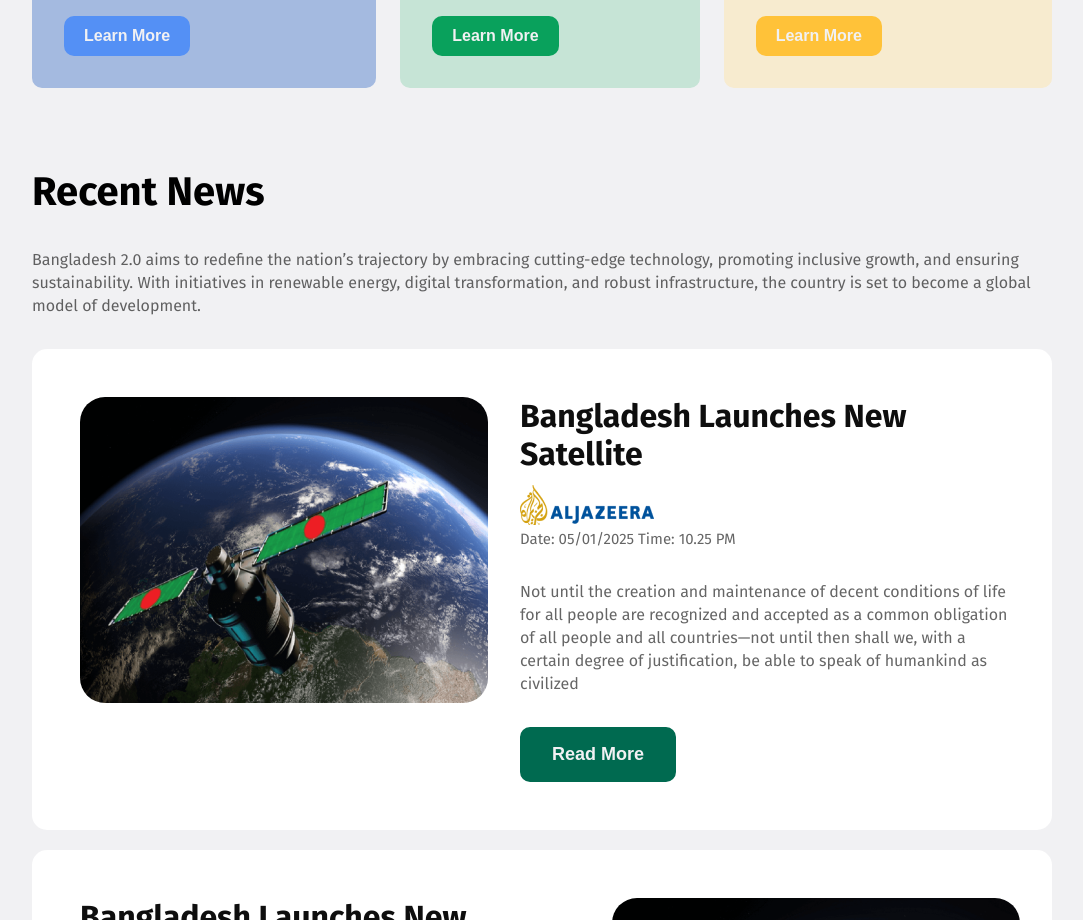
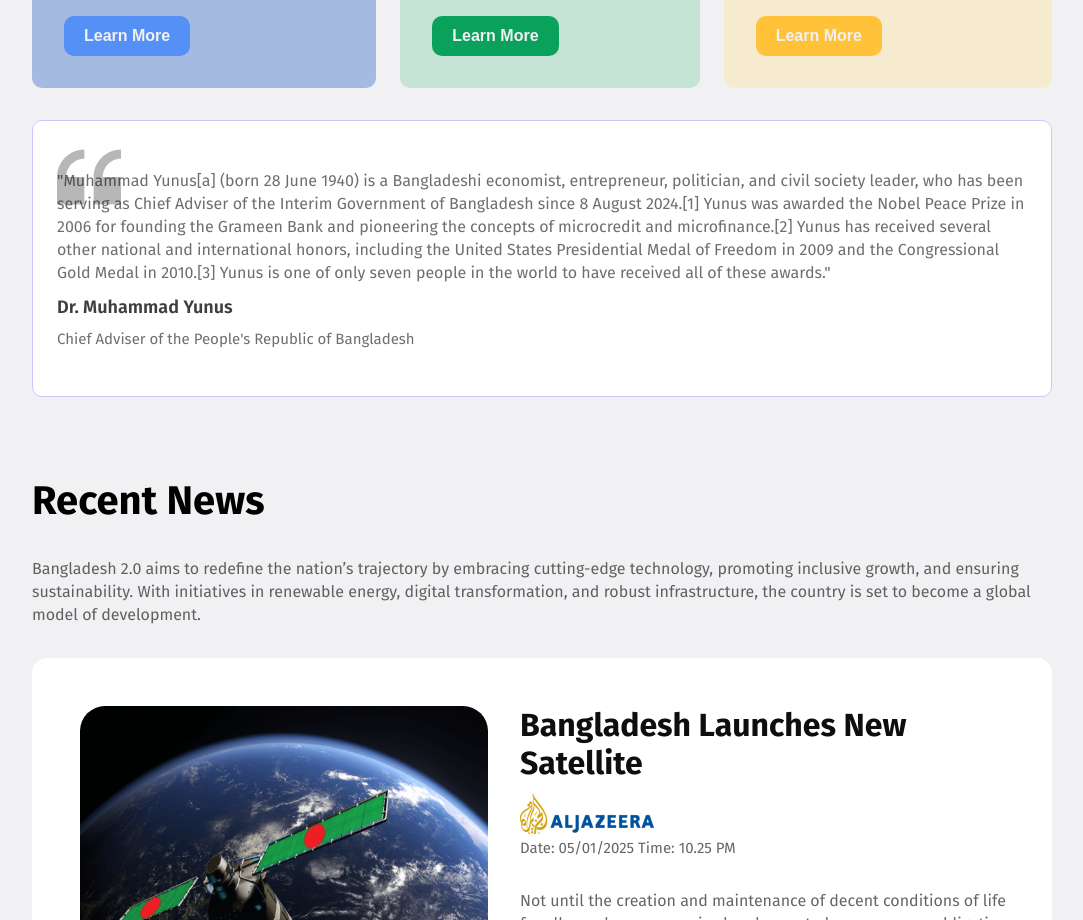
Before and after one commit to sharmin-khan/assignment_1, a plain HTML site: page index.html in a window 1280 px wide. Shown: the part 1280-2200 px from the top of the page, without its empty margins (98-1181 px from the left). Drawn offline with Linux system fonts and the light colour scheme.

Commit message:
added blog_quote

```diff
--- a/index.html
+++ b/index.html
@@ -64,6 +64,13 @@
                     <p class="card_description">Building state-of-the-art infrastructure to support economic growth and
                         global competitiveness.</p>
                     <button class="card_btn btn3">Learn More</button>
+                </div>
+            </div>
+            <div class="blog_quote">
+                <div class="blog_detail">
+                    <p class="blog_content">"Muhammad Yunus[a] (born 28 June 1940) is a Bangladeshi economist, entrepreneur, politician, and civil society leader, who has been serving as Chief Adviser of the Interim Government of Bangladesh since 8 August 2024.[1] Yunus was awarded the Nobel Peace Prize in 2006 for founding the Grameen Bank and pioneering the concepts of microcredit and microfinance.[2] Yunus has received several other national and international honors, including the United States Presidential Medal of Freedom in 2009 and the Congressional Gold Medal in 2010.[3] Yunus is one of only seven people in the world to have received all of these awards."</p>
+                <h5 class="name">Dr. Muhammad Yunus</h5>
+                <p class="designation">Chief Adviser of the People's Republic of Bangladesh</p>
                 </div>
             </div>
         </section>
--- a/style.css
+++ b/style.css
@@ -189,7 +189,39 @@ nav {
     background: #5d4102;
     color: #f9d47c;
 }
+.blog_quote{
+    background-color: #ffffff;
+    padding:24px;
+    margin-top: 32px;
+    border-radius: 10px;
+    border: 1px solid #cac7ff;
+}
+.blog_detail{
+    background-image: url("assets/quote-bg.png");
+    background-repeat: no-repeat;
+    padding: 24px 0;
+}
+.blog_content{
+    font-size: 16px;
+    font-weight: 400;
+    color: #0E0E0E;
+    opacity: .6;
+    line-height: 23px;
 
+}
+.name{
+    font-size: 18px;
+    font-weight: 600;
+    color: #0E0E0E;
+    opacity: .8;
+    margin: 12px 0;
+}
+.designation{
+    font-size: 15px;
+    font-weight: 400;
+    color: #0E0E0E;
+    opacity: .6;
+}
 /* news section styles */
 
 .news_container {
```
